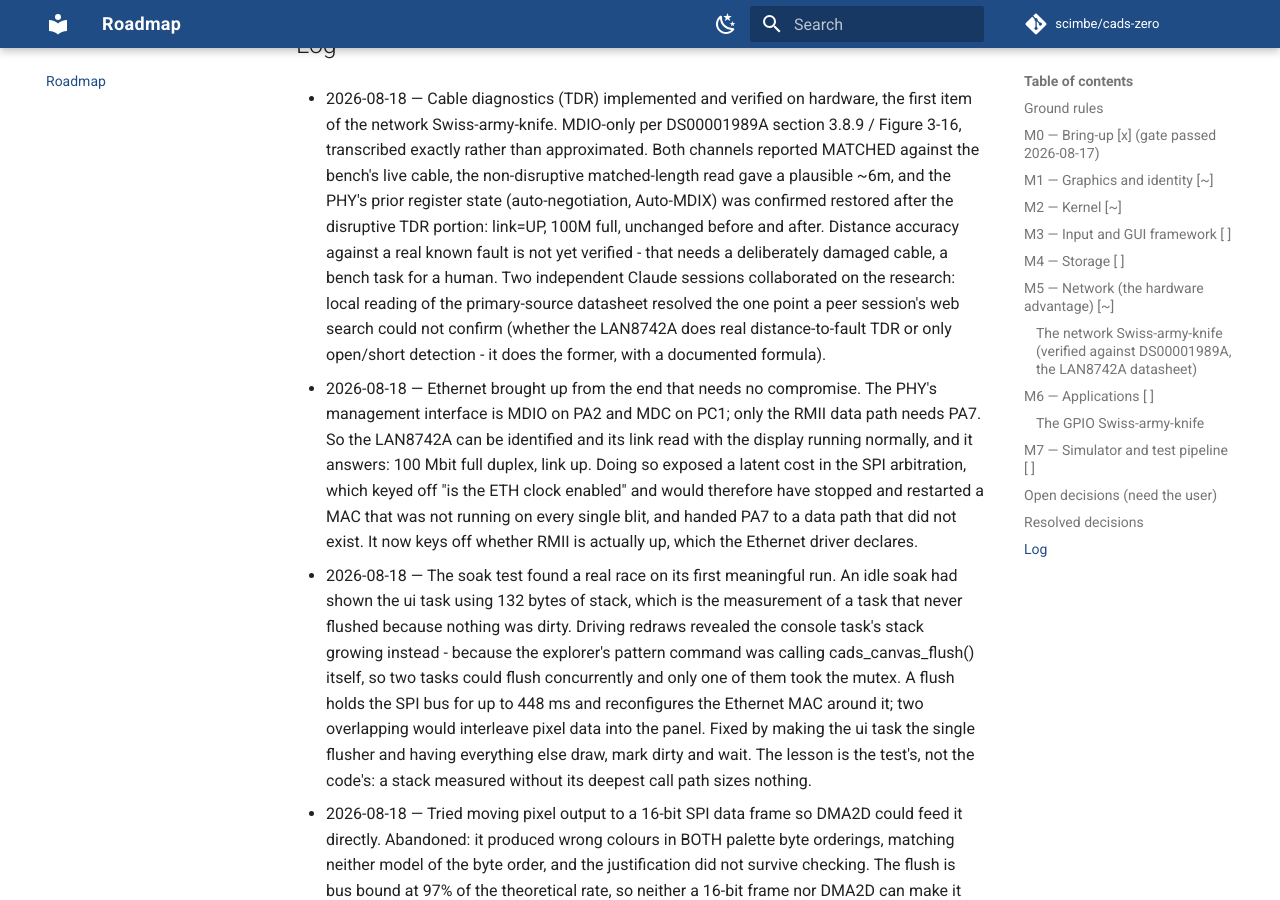
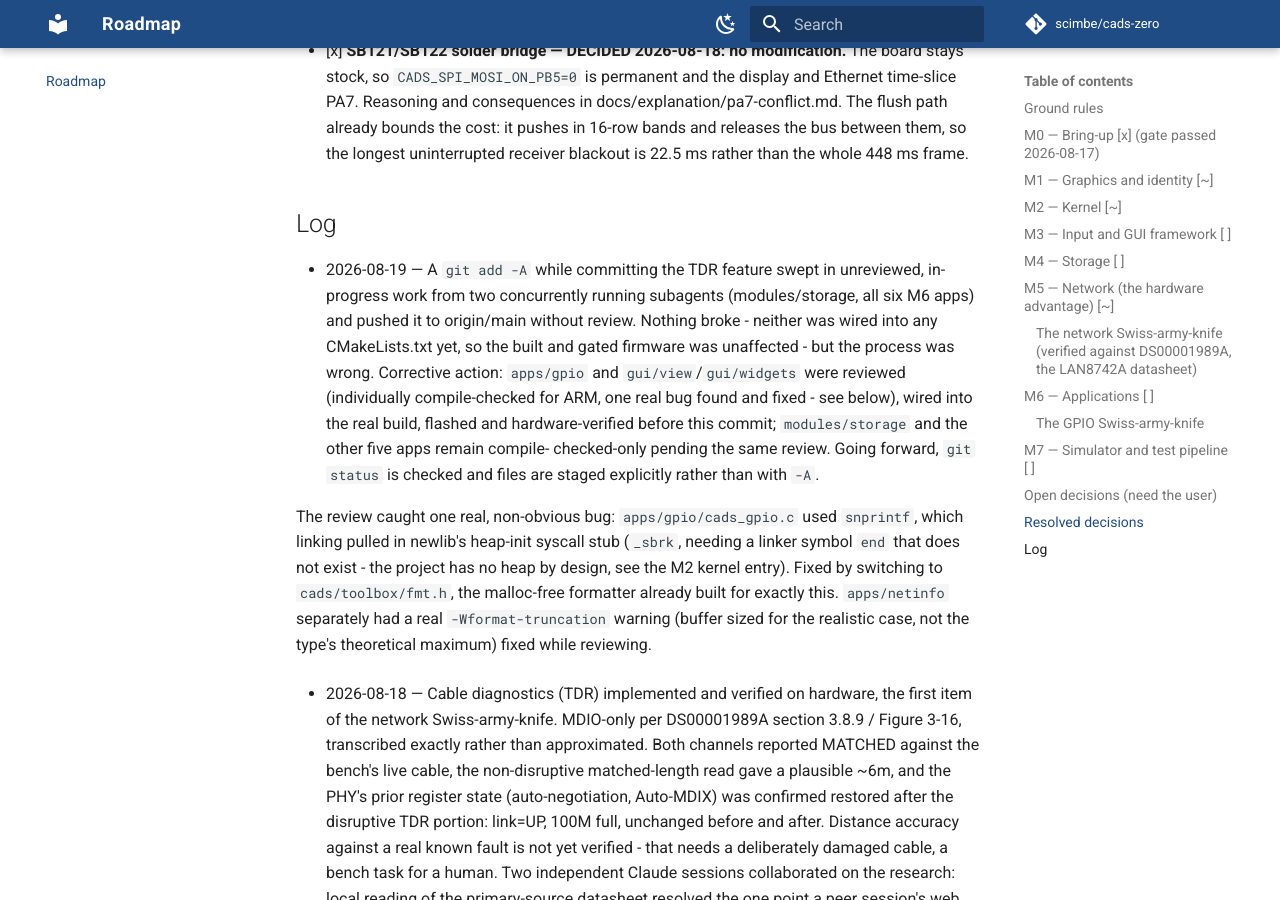
Before and after one commit to scimbe/cads-zero-firmware, an MkDocs documentation site: the page built from docs/ROADMAP.md, in a window 1280 px wide and 900 px high, scrolled down 5807 px. Built offline with MkDocs 1.6.1 and Material for MkDocs 9.7.7, drawn with Linux system fonts in a browser that asks for light colours; comment, search, counter and statistics services are not loaded; some of the changed text lies outside the part shown.

Commit message:
Include the ROADMAP.md update from the previous commit
The GUI-wiring commit (df3ceca) edited this file but the explicit file list I
staged for that commit omitted it, so the roadmap update sat uncommitted
locally while the commit message described it as included. Same lesson as the
commit itself: explicit staging only helps if the list is actually complete.
No content change beyond what df3ceca's message already described.

```diff
--- a/docs/ROADMAP.md
+++ b/docs/ROADMAP.md
@@ -152,10 +152,18 @@
 
 ## M6 — Applications  `[ ]`
 
-- [ ] Desktop with Leo the lion mascot (mood/level state)
-- [ ] Main menu, settings, about
-- [ ] GPIO app driving OUT0..15 and reading IN0..7 / INT0..5
-- [ ] Network info app
+- [ ] Desktop with Leo the lion mascot (mood/level state) — compile-checked
+      clean for ARM, not yet wired into the build or hardware-verified
+- [ ] Main menu, settings, about — compile-checked clean for ARM, not yet
+      wired into the build or hardware-verified
+- [x] GPIO app driving OUT0..15 and reading IN0..7 / INT0..5 — VERIFIED on
+      hardware: the full gui/view + gui/widgets + apps/gpio stack renders
+      correctly on the real panel (photographed), input handoff to/from the
+      running input task confirmed clean, no task lost, stacks stable. Not
+      yet wired into the production task set (apps/bringup/tasks.c) - reached
+      via the explorer's `g` command for this first smoke test.
+- [ ] Network info app — compile-checked clean for ARM (after fixing a
+      real snprintf buffer-size warning), not yet wired into the build
 - [ ] A game, to exercise the input and timing paths end to end
 - [ ] **HARDWARE GATE M6**: full walkthrough of every app on the board
 
@@ -211,6 +219,27 @@
       448 ms frame.
 
 ## Log
+
+- 2026-08-19 — A `git add -A` while committing the TDR feature swept in
+  unreviewed, in-progress work from two concurrently running subagents
+  (modules/storage, all six M6 apps) and pushed it to origin/main without
+  review. Nothing broke - neither was wired into any CMakeLists.txt yet, so
+  the built and gated firmware was unaffected - but the process was wrong.
+  Corrective action: `apps/gpio` and `gui/view`/`gui/widgets` were reviewed
+  (individually compile-checked for ARM, one real bug found and fixed - see
+  below), wired into the real build, flashed and hardware-verified before
+  this commit; `modules/storage` and the other five apps remain compile-
+  checked-only pending the same review. Going forward, `git status` is
+  checked and files are staged explicitly rather than with `-A`.
+
+  The review caught one real, non-obvious bug: `apps/gpio/cads_gpio.c` used
+  `snprintf`, which linking pulled in newlib's heap-init syscall stub
+  (`_sbrk`, needing a linker symbol `end` that does not exist - the project
+  has no heap by design, see the M2 kernel entry). Fixed by switching to
+  `cads/toolbox/fmt.h`, the malloc-free formatter already built for exactly
+  this. `apps/netinfo` separately had a real `-Wformat-truncation` warning
+  (buffer sized for the realistic case, not the type's theoretical maximum)
+  fixed while reviewing.
 
 - 2026-08-18 — Cable diagnostics (TDR) implemented and verified on hardware,
   the first item of the network Swiss-army-knife. MDIO-only per
```
